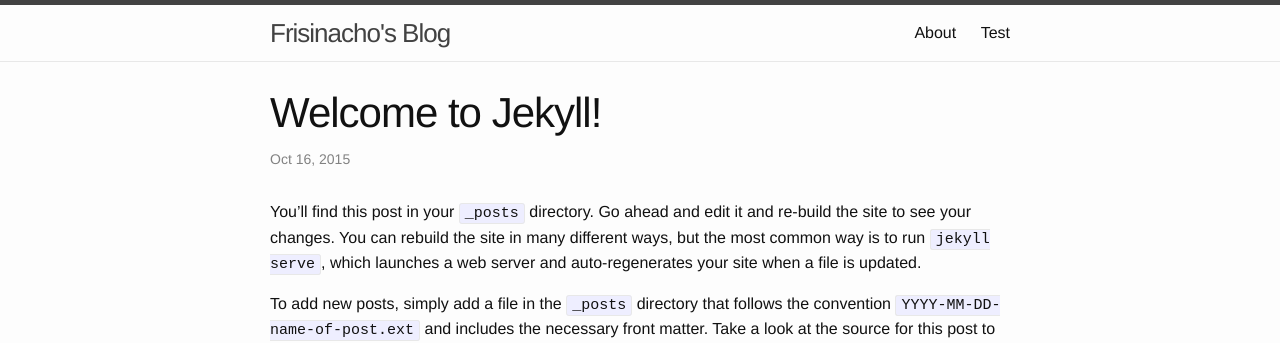
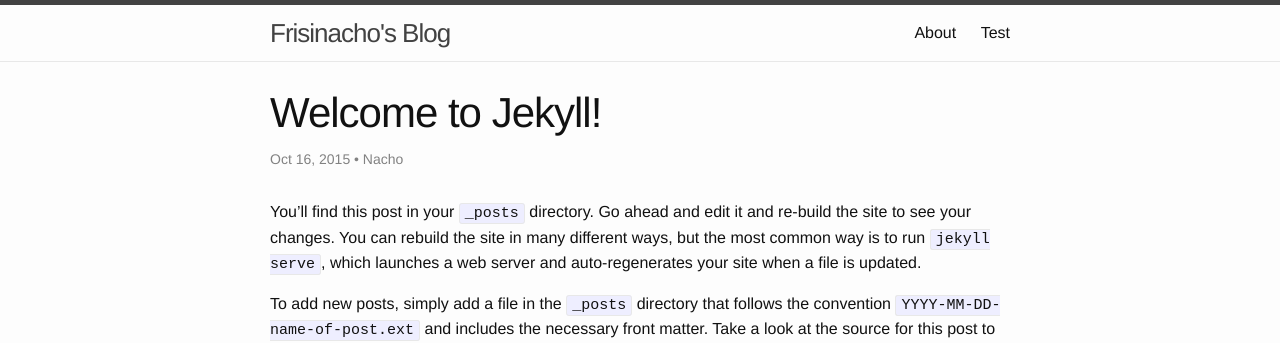
Before and after one commit to frisinacho/frisinacho.github.io, a Jekyll site: the page built from _posts/2015-10-16-welcome-to-jekyll.markdown, in a window 1280 px wide. Shown: the top 343 px of the page. Built offline with Jekyll 4.4.1, drawn with Linux system fonts in a browser that asks for light colours.

```diff
--- a/_config.yml
+++ b/_config.yml
@@ -13,3 +13,12 @@ github_username:  frisinacho
 markdown: kramdown
 timezone: Europe/Madrid
 future: true
+
+# Defaults
+defaults:
+  -
+    scope:
+      path: ""
+      type: "posts"
+    values:
+      author: "Nacho"
```
